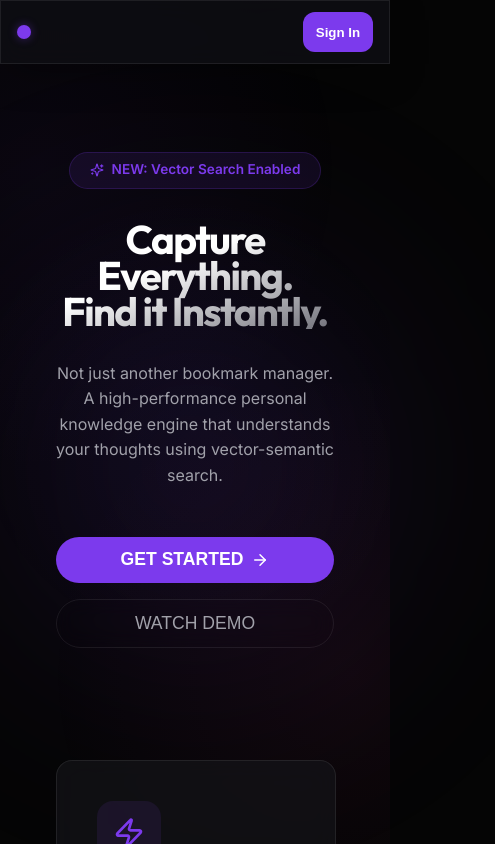
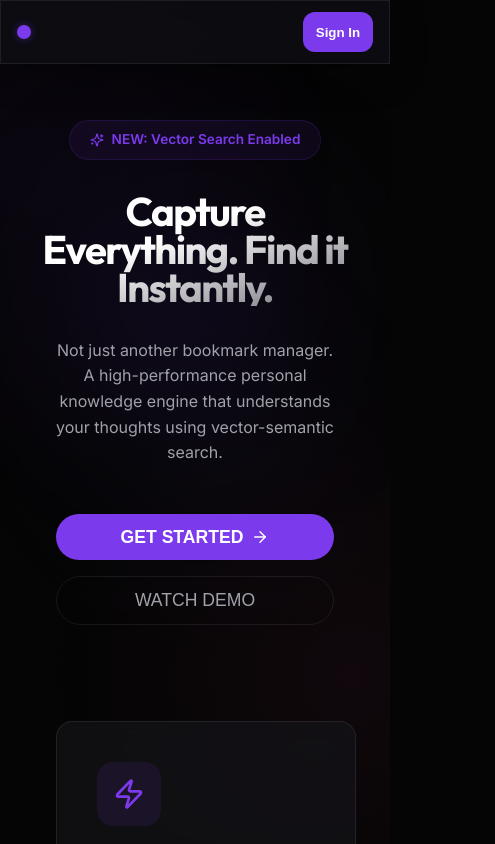
Before and after one commit to syntaxcoder13/mindvault, a React (Vite) app in the folder frontend/: page / in a window 390 px wide. Shown: the top 844 px of the page, 495 px wide, since content can reach past the window. Built offline with nearby package versions, Linux system fonts and the light colour scheme; no server answers.

Commit message:
landing page responsive

```diff
--- a/frontend/src/pages/Landing.jsx
+++ b/frontend/src/pages/Landing.jsx
@@ -10,33 +10,33 @@ export default function Landing() {
       alignItems: 'center',
       justifyContent: 'center',
       textAlign: 'center',
-      padding: '4rem 2rem'
+      padding: '2rem 1rem'
     }}>
       {/* Background Glow */}
       <div style={{
         position: 'absolute',
-        top: '20%',
+        top: '15%',
         left: '50%',
         transform: 'translateX(-50%)',
-        width: '600px',
-        height: '600px',
-        background: 'radial-gradient(circle, rgba(124, 58, 237, 0.15) 0%, transparent 70%)',
+        width: 'min(90vw, 600px)',
+        height: 'min(90vw, 600px)',
+        background: 'radial-gradient(circle, rgba(124, 58, 237, 0.12) 0%, transparent 70%)',
         zIndex: -1,
         borderRadius: '50%',
-        filter: 'blur(100px)'
+        filter: 'blur(80px)'
       }} />
 
-      <div style={{ marginBottom: '5rem', position: 'relative' }}>
+      <div style={{ marginBottom: '4rem', position: 'relative', width: '100%', maxWidth: '1100px' }}>
         <div style={{
           display: 'inline-flex',
           alignItems: 'center',
           gap: '8px',
-          padding: '0.4rem 1.2rem',
+          padding: '0.5rem 1.25rem',
           borderRadius: '50px',
-          background: 'rgba(124,58,237,0.1)',
-          border: '1px solid rgba(124,58,237,0.2)',
+          background: 'rgba(124,58,237,0.08)',
+          border: '1px solid rgba(124,58,237,0.15)',
           color: 'var(--accent)',
-          fontSize: '0.85rem',
+          fontSize: 'min(0.85rem, 3.5vw)',
           fontWeight: 600,
           marginBottom: '2rem'
         }}>
@@ -44,38 +44,40 @@ export default function Landing() {
         </div>
 
         <h1 style={{
-          fontSize: 'clamp(3rem, 8vw, 6.5rem)',
+          fontSize: 'clamp(2.5rem, 10vw, 6.5rem)',
           fontWeight: '700',
           letterSpacing: '-0.04em',
-          lineHeight: 0.9,
+          lineHeight: 0.95,
           background: 'linear-gradient(to bottom right, #fff 40%, #71717a 100%)',
           WebkitBackgroundClip: 'text',
           WebkitTextFillColor: 'transparent',
           marginBottom: '2rem',
-          maxWidth: '1000px'
+          marginRight: 'auto',
+          marginLeft: 'auto'
         }}>
-          Capture Everything. <br /> Find it Instantly.
+          Capture Everything. <br className="hide-on-mobile" /> Find it Instantly.
         </h1>
 
         <p style={{
-          fontSize: 'clamp(1rem, 2vw, 1.4rem)',
+          fontSize: 'clamp(1rem, 2.5vw, 1.3rem)',
           color: 'var(--text-secondary)',
-          maxWidth: '750px',
+          maxWidth: '800px',
           margin: '0 auto 3rem',
           lineHeight: 1.6,
-          fontWeight: 400
+          fontWeight: 400,
+          padding: '0 1rem'
         }}>
           Not just another bookmark manager. A high-performance personal knowledge engine
           that understands your thoughts using vector-semantic search.
         </p>
 
-        <div style={{ display: 'flex', gap: '1rem', justifyContent: 'center', flexWrap: 'wrap' }}>
+        <div style={{ display: 'flex', gap: '1rem', justifyContent: 'center', flexWrap: 'wrap', padding: '0 1rem' }}>
           <SignInButton mode="modal">
-            <button className="btn-primary" style={{ padding: '1rem 2.5rem', fontSize: '1.1rem', borderRadius: '50px' }}>
+            <button className="btn-primary" style={{ padding: '1rem 2.5rem', fontSize: '1.1rem', borderRadius: '50px', minWidth: '200px' }}>
               GET STARTED <ArrowRight size={18} />
             </button>
           </SignInButton>
-          <button className="btn-outline" style={{ padding: '1rem 2.5rem', fontSize: '1.1rem', borderRadius: '50px', backdropFilter: 'blur(10px)' }}>
+          <button className="btn-outline" style={{ padding: '1rem 2.5rem', fontSize: '1.1rem', borderRadius: '50px', backdropFilter: 'blur(10px)', minWidth: '200px' }}>
             WATCH DEMO
           </button>
         </div>
@@ -83,11 +85,12 @@ export default function Landing() {
 
       <div style={{
         display: 'grid',
-        gridTemplateColumns: 'repeat(auto-fit, minmax(280px, 1fr))',
+        gridTemplateColumns: 'repeat(auto-fit, minmax(300px, 1fr))',
         gap: '2rem',
         maxWidth: '1200px',
         width: '100%',
-        marginTop: '2rem'
+        marginTop: '2rem',
+        padding: '0 1rem'
       }}>
         <FeatureCard
           icon={<Zap size={32} color="var(--accent)" />}
@@ -106,7 +109,7 @@ export default function Landing() {
         />
       </div>
 
-      <footer style={{ marginTop: '8rem', color: 'var(--text-muted)', fontSize: '0.9rem', marginBottom: '2rem' }}>
+      <footer style={{ marginTop: '8rem', color: 'var(--text-muted)', fontSize: '0.85rem', marginBottom: '2rem', padding: '0 1rem' }}>
         © 2026 MINDVAULT. NO DATA SOLD. NO ADS. EVER.
       </footer>
     </div>
```
